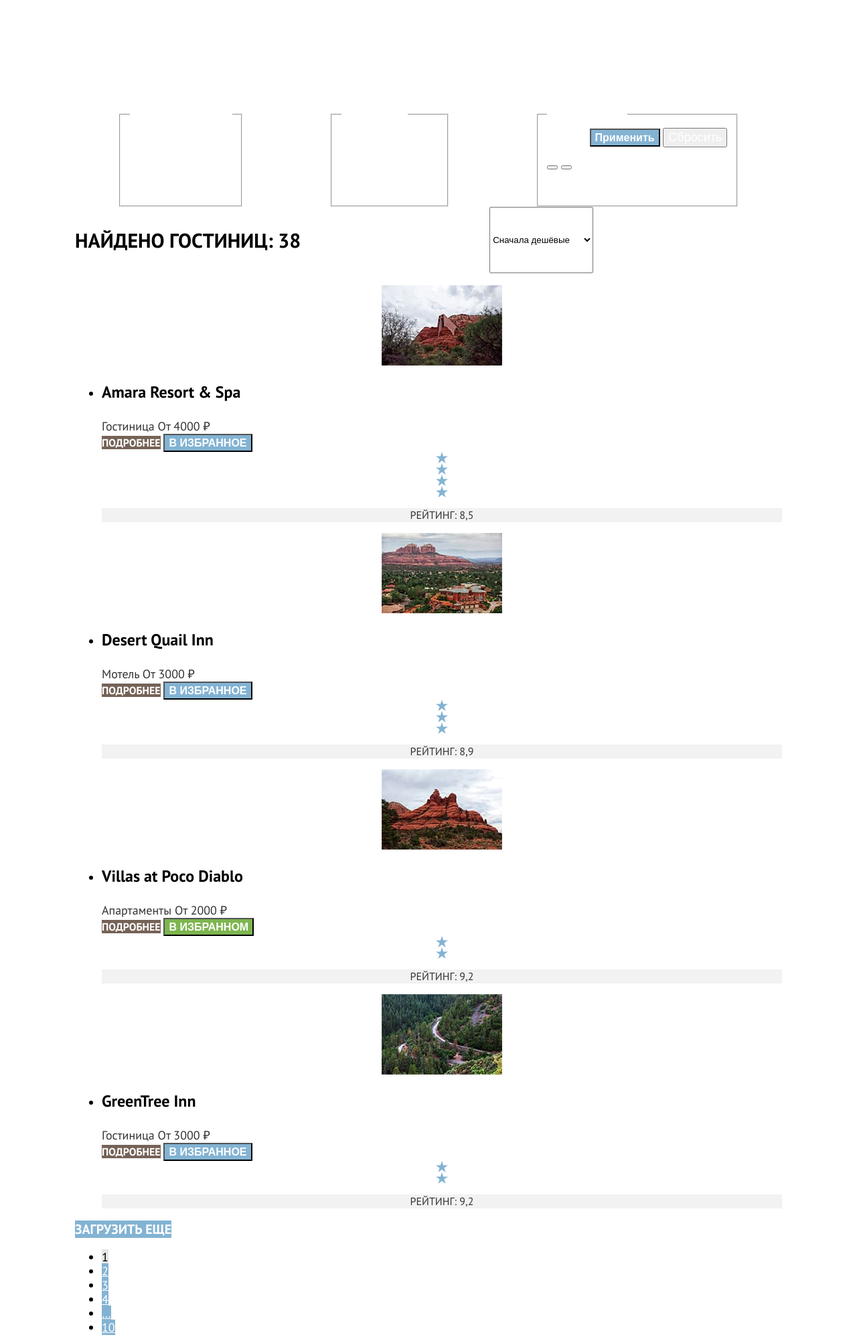
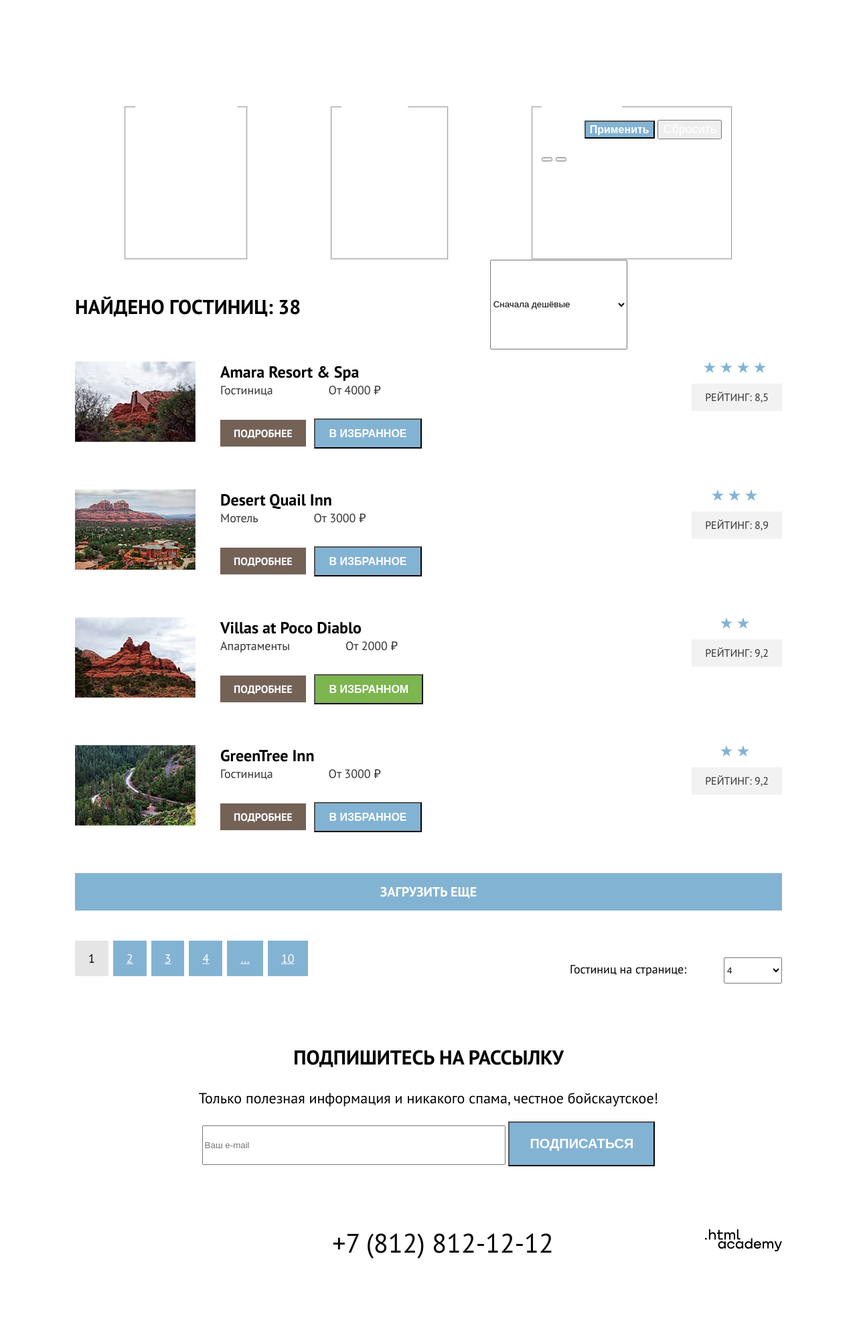
Before and after one commit to TatyanaOgl/1846199-sedona-32, a plain HTML site: page catalog.html in a window 1280 px wide. Shown: the part 107-2104 px from the top of the page at 67% size. After the commit the page ends 2004 px from the top, so only its background shows below. Drawn offline with Linux system fonts and the light colour scheme.

Commit message:
микросетки на флексах для всех страниц

```diff
--- a/catalog.html
+++ b/catalog.html
@@ -30,7 +30,7 @@
                     <span class="visually-hidden">Избранное</span>
                     <span class="favorites-number">12</span>
                 </a>
-                <a class="navigation-link" href="#">Хочу сюда!</a>
+                <a class="navigation-link-button" href="#">Хочу сюда!</a>
             </div>
         </nav>
     </header>
@@ -118,11 +118,11 @@
         </div>
         <section class="housing-options">
             <p class="found">Найдено гостиниц: 38</p>
-                <select class="select-control" id="sorting" name="sorting">
-                    <option value="cheap">Сначала дешёвые</option>
-                    <option value="expensive">Сначала дорогие</option>
-                    <option value="popular">Сначала популярные</option>
-                  </select>
+            <select class="select-control" id="sorting" name="sorting">
+                <option value="cheap">Сначала дешёвые</option>
+                <option value="expensive">Сначала дорогие</option>
+                <option value="popular">Сначала популярные</option>
+            </select>
             <div class="show-cards">
                 <a class="button button-cards" href="#">
                     <span class="visually-hidden">Показать карточки</span>
@@ -163,7 +163,6 @@
                     </div>
                 </li>
                 <li class="housing-info">
-                    <div class="housing-info-main">
                         <div class="housing-info-img">
                             <img src="img/catalog/hotel-2.jpg" width="180" height="120" alt="Фото мотеля">
                         </div>
@@ -178,7 +177,6 @@
                                 <button class="button-blue">В избранное</button>
                             </div>
                         </div>
-                    </div>
                     <div class="housing-rating-legend">
                         <div class="rating">
                             <span class="rating-star"><img src="img/star.svg" alt="Звезда рейтинга"></span>
@@ -189,7 +187,6 @@
                     </div>
                 </li>
                 <li class="housing-info">
-                    <div class="housing-info-main">
                         <div class="housing-info-img">
                             <img src="img/catalog/hotel-3.jpg" width="180" height="120" alt="Фото апартамента">
                         </div>
@@ -204,7 +201,6 @@
                                 <button class="button-grin">В избранном</button>
                             </div>
                         </div>
-                    </div>
                     <div class="housing-rating-legend">
                         <div class="rating">
                             <span class="rating-star"><img src="img/star.svg" alt="Звезда рейтинга"></span>
@@ -214,7 +210,6 @@
                     </div>
                 </li>
                 <li class="housing-info">
-                    <div class="housing-info-main">
                         <div class="housing-info-img">
                             <img src="img/catalog/hotel-4.jpg" width="180" height="120" alt="Фото гостиницы">
                         </div>
@@ -229,7 +224,6 @@
                                 <button class="button-blue">В избранное</button>
                             </div>
                         </div>
-                    </div>
                     <div class="housing-rating-legend">
                         <div class="rating">
                             <span class="rating-star"><img src="img/star.svg" alt="Звезда рейтинга"></span>
--- a/css/styles.css
+++ b/css/styles.css
@@ -40,7 +40,7 @@ body {
     border: 0;
     clip: rect(0 0 0 0);
     clip-path: inset(100%);
-  }
+}
 img {
     display: block;
     margin: 0 auto;
@@ -110,6 +110,10 @@ img {
 .advantages-header{
     text-align: center;
 }
+.advantages {
+    margin-top: 79px;
+    margin-bottom: 91px;
+}
 .advantages-header h1 {
     font-size: 30px;
     font-weight: 700;
@@ -124,8 +128,6 @@ img {
     font-weight: 400;
     font-size: 22px;
     color: #333333;
-    margin-top: 0;
-    margin-bottom: 79px;
 }
 .advantages-list {
     margin: 0;
@@ -144,6 +146,8 @@ img {
     justify-content: space-between;
     text-align: center;
     list-style-type: none;
+    margin: 0;
+    padding: 0;
 }
 .advantages-recommendations-item {
     padding-top: 91px;
@@ -156,12 +160,17 @@ img {
     padding-bottom: 20px;
     margin: 0;
 }
+.advantages-description {
+    margin: 0;
+}
 .advantages-description-text {
     margin: 0;
+    color: #333333;
 }
 .advantages-photo1 .advantages-photo2 {
     width: 800px;
     height: 384px;
+    margin-bottom: 0;
 }
 .color-blue {
     color: #FFFFFF;
@@ -184,9 +193,6 @@ img {
     text-transform: uppercase;
     line-height: 28px;
 }
-.advantages-description-text {
-    color: #333333;
-}
 .advantages-number {
     color: #333333;
 }
@@ -201,11 +207,17 @@ img {
 }
 .list {
     display: flex;
-    justify-content: space-between;
     text-align: center;
+}
+.advantages-item-list {
+    padding-top: 98px;
+    padding-bottom: 77px;
+    padding-left: 75px;
+    padding-right: 75px;
 }
 .reservation {
     text-align: center;
+    margin-bottom: 91px;
 }
 .reservation-title {
     font-weight: 700;
@@ -213,12 +225,15 @@ img {
     line-height: 36px;
     text-transform: uppercase;
     color: #000000;
+    padding-bottom: 15px;
 }
 .reservation-date {
     font-weight: 400;
     font-size: 22px;
     line-height: 26px;
     color: #333333;
+    margin-top: 15px;
+    margin-bottom: 73px;
 }
 .button-search {
     font-weight: 700;
@@ -228,12 +243,18 @@ img {
     background-color: #756257;
     text-transform: uppercase;
     text-decoration: none;
+    padding-top: 13px;
+    padding-bottom: 17px;
+    padding-left: 250px;
+    padding-right: 250px;
+    margin-bottom: 91px;
 }
 .subscription {
     text-align: center;
     background-image: url("../img/footer.png");
     background-size: 100% auto;
     background-repeat: no-repeat;
+    padding-bottom: 94px;
 }
 .subscription-title {
     font-weight: 700;
@@ -241,11 +262,16 @@ img {
     line-height: 36px;
     color: #FFFFFF;
     text-transform: uppercase;
+    padding-top: 94px;
+    padding-bottom: 15px;
 }
 .subscription-text {
     font-size: 22px;
     line-height: 26px;
     color: #FFFFFF;
+    padding-bottom: 26px;
+    margin-top: 15px;
+    margin-bottom: 26px;
 }
 .subscription-button button {
     font-weight: 700;
@@ -253,16 +279,34 @@ img {
     color: #FFFFFF;
     background-color: #83B3D3;
     text-transform: uppercase;
+    padding: 20px 30px;
+}
+.subscription-button input {
+    padding-top: 20px;
+    padding-bottom: 20px;
+    padding-right: 270px;
+
 }
 .page-footer {
     display: flex;
-    justify-content: space-around;
-    margin: 0 auto;
+    justify-content: space-between;
     margin-top: auto;
+    padding-top: 40px;
+    padding-bottom: 30px;
 }
 .footer-social-list {
-    width: 110px;
+    display: flex;
+    flex-wrap: wrap;
     margin-right: auto;
+    list-style-type: none;
+}
+.footer-social-item {
+    width: 20px;
+    height: 25px;
+    margin-right: 29px;
+}
+.footer-social-item:nth-child(3n) {
+    margin-right: 0;
 }
 .footer-contacts {
     font-weight: 400;
@@ -285,27 +329,57 @@ img {
     background-size: 100% 100%;
     background-repeat: no-repeat;
     color: #FFFFFF;
+    padding-left: 72px;
+    padding-right: 72px;
+}
+.side-indent {
+    padding: 0 72px;
 }
 .inner-header-title {
     font-weight: 700;
     font-size: 60px;
     line-height: 78px;
     color: #FFFFFF;
+    margin: 0;
+    padding-top: 35px;
 }
 .inner-navigation {
     font-size: 16px;
     line-height: 21px;
     color: #FFFFFF;
+    list-style-type: none;
+    margin: 0;
+    margin-top: 5px;
+    margin-bottom: 45px;
+    padding-left: 0;
+}
+.inner-button-item {
+    margin-right: 26px;
+}
+.options-filter {
+    display: flex;
+    justify-content: space-between;
 }
 .options-filter-title {
     font-weight: 700;
     font-size: 20px;
     line-height: 26px;
 }
+.options-filter-list {
+    list-style-type: none;
+    margin-top: 30px;
+    margin-bottom: 70px;
+}
+.options-filter-item {
+    margin-bottom: 13px;
+}
 .control {
     font-weight: 400;
     font-size: 18px;
     line-height: 23px;
+}
+.flex-group {
+    display: flex;
 }
 .options-application {
     font-weight: 700;
@@ -321,24 +395,50 @@ img {
     text-align: center;
     color: #FFFFFF;
 }
+.housing-options {
+    display: flex;
+    justify-content: space-between;
+}
 .found {
     font-weight: 700;
     font-size: 30px;
     line-height: 39px;
     text-transform: uppercase;
     color: #000000;
+    margin: 0;
+    margin-top: 50px;
+    margin-bottom: 45px;
+}
+.housing-list {
+    list-style-type: none;
+    padding: 0;
+}
+.housing-info {
+    display: flex;
+    justify-content: space-between;
+    margin-bottom: 61px;
+}
+.housing-info-img img {
+    margin: 0;
 }
 .housing-info-title {
     font-weight: 700;
     font-size: 24px;
     line-height: 31px;
     color: #000000;
+    margin: 0;
 }
 .housing-info-description {
     font-weight: 400;
     font-size: 18px;
     line-height: 23px;
     color: #333333;
+}
+.housing-info-view {
+    margin-right: 78px;
+}
+.housing-info-legend {
+    margin-left: 37px;
 }
 .housing-info-button {
     font-weight: 700;
@@ -349,6 +449,11 @@ img {
     text-decoration: none;
     color: #FFFFFF;
     background-color: #756257;
+    padding: 10px 20px;
+    margin-right: 8px;
+}
+.button-housing-legend {
+    margin-top: 31px;
 }
 .button-blue {
     font-weight: 700;
@@ -359,6 +464,7 @@ img {
     text-decoration: none;
     color: #FFFFFF;
     background-color: #83B3D3;
+    padding: 10px 20px;
 }
 .button-grin {
     font-weight: 700;
@@ -369,6 +475,17 @@ img {
     text-decoration: none;
     color: #FFFFFF;
     background-color: #7DB54F;
+    padding: 10px 20px;
+}
+.housing-rating-legend {
+    margin-left: auto;
+}
+.rating {
+    display: flex;
+    justify-content: center;
+}
+.rating-star {
+    margin-right: 7px;
 }
 .housing-rating {
     font-weight: 400;
@@ -378,24 +495,52 @@ img {
     text-transform: uppercase;
     color: #333333;
     background-color: #F2F2F2;
+    padding: 10px 20px;
 }
 .button-download {
+    display: block;
     font-weight: 700;
     font-size: 20px;
     line-height: 26px;
-    text-align: center;
     text-decoration: none;
     text-transform: uppercase;
     color: #FFFFFF;
     background-color: #83B3D3;
+    text-align: center;
+    padding: 15px;
+}
+.pagination-link-pages {
+    display: flex;
+    justify-content: space-between;
+}
+.pagination {
+    display: flex;
+    list-style-type: none;
+    margin: 0;
+    padding: 0;
+}
+.pagination-item {
+    margin-top: 61px;
+    margin-bottom: 89px;
+    margin-right: 7px;
 }
 .pagination-link {
     color: #FFFFFF;
     background-color: #83B3D3;
+    padding: 15px 20px;
 }
 .pagination-current {
     color: black;
     background-color: #E5E5E5;
+}
+.sorting-type {
+    margin-top: 70px;
+}
+.select-control {
+    margin-left: 51px;
+    padding-top: 10px;
+    padding-bottom: 10px;
+    padding-right: 50px;
 }
 .subscription-page {
     text-align: center;
@@ -414,20 +559,6 @@ img {
     line-height: 26px;
     color: #000000;
 }
-.side-indent {
-    padding: 0 72px;
-}
 .inner-navigation {
     display: flex;
 }
-.options-filter {
-    display: flex;
-    justify-content: space-around;
-}
-.flex-group {
-    display: flex;
-}
-.housing-options {
-    display: flex;
-    justify-content: space-between;
-}
```
Also changed, not shown: index.html (+8 -8 lines).
